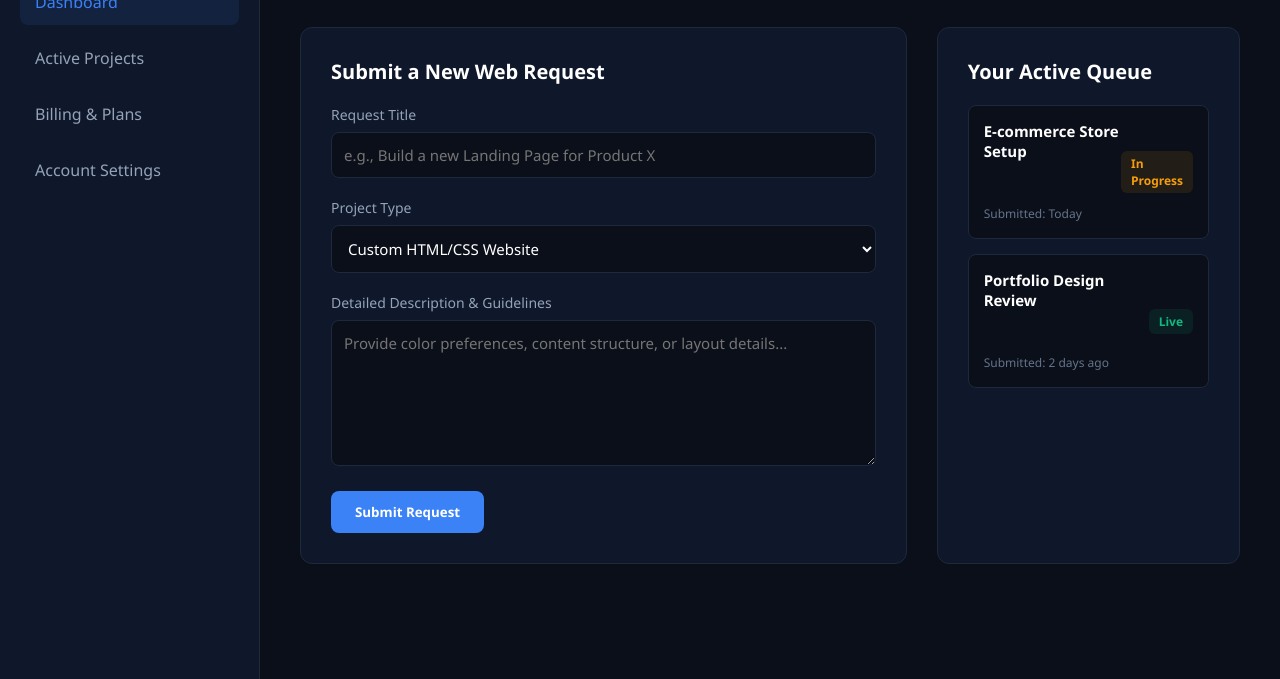
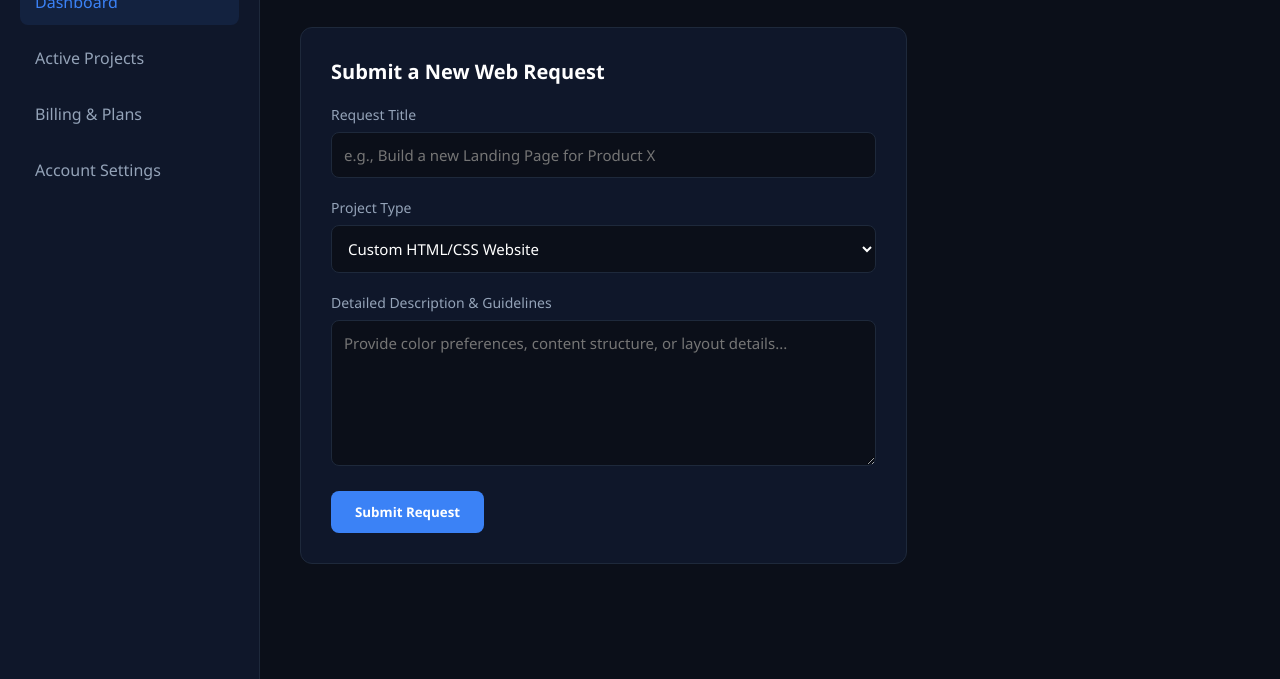
Before and after one commit to amitgaurav6721/agency-os, a website: page dashboard.html in a window 1280 px wide. Shown: the part 121-800 px from the top of the page. Drawn offline with Linux system fonts and the light colour scheme; no server answers.

Commit message:
Update dashboard.html

```diff
--- a/dashboard.html
+++ b/dashboard.html
@@ -77,28 +77,6 @@
                 </form>
             </div>
 
-            <div class="card">
-                <h3>Your Active Queue</h3>
-                <div class="ticket-list">
-                    <div class="ticket-item">
-                        <div class="ticket-info">
-                            <h4>E-commerce Store Setup</h4>
-                            <span>Submitted: Today</span>
-                        </div>
-                        <div class="badge-progress">In Progress</div>
-                    </div>
-                    <div class="ticket-item">
-                        <div class="ticket-info">
-                            <h4>Portfolio Design Review</h4>
-                            <span>Submitted: 2 days ago</span>
-                        </div>
-                        <div class="badge-progress" style="background: rgba(16,185,129,0.1); color: #10b981;">Live</div>
-                    </div>
-                </div>
-            </div>
-        </div>
-    </div>
-
     <script>
         const form = document.getElementById('requestForm');
         const queueList = document.querySelector('.ticket-list');
```
